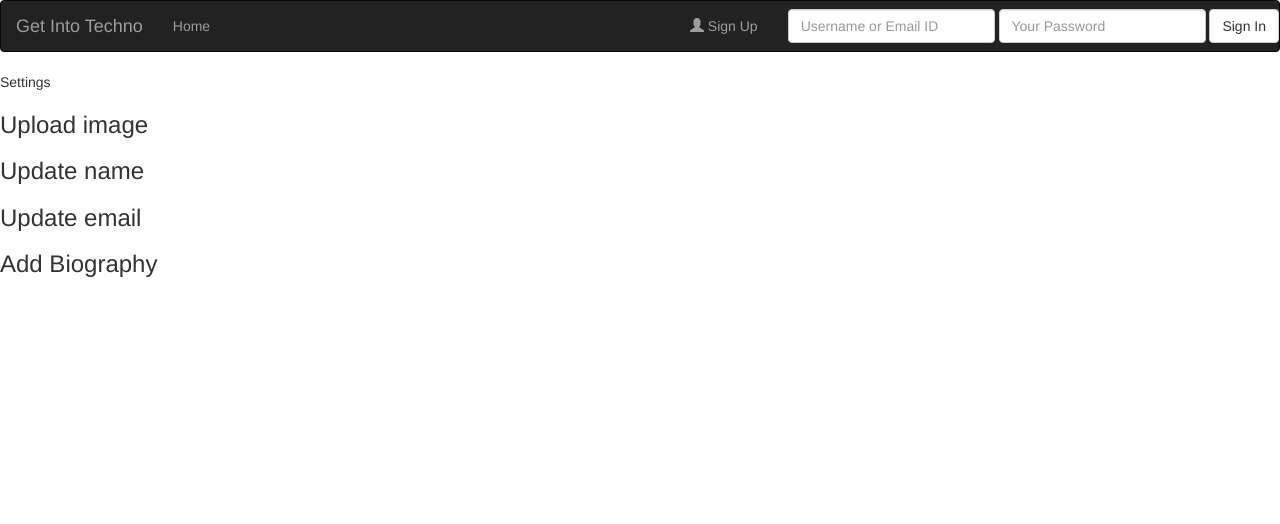
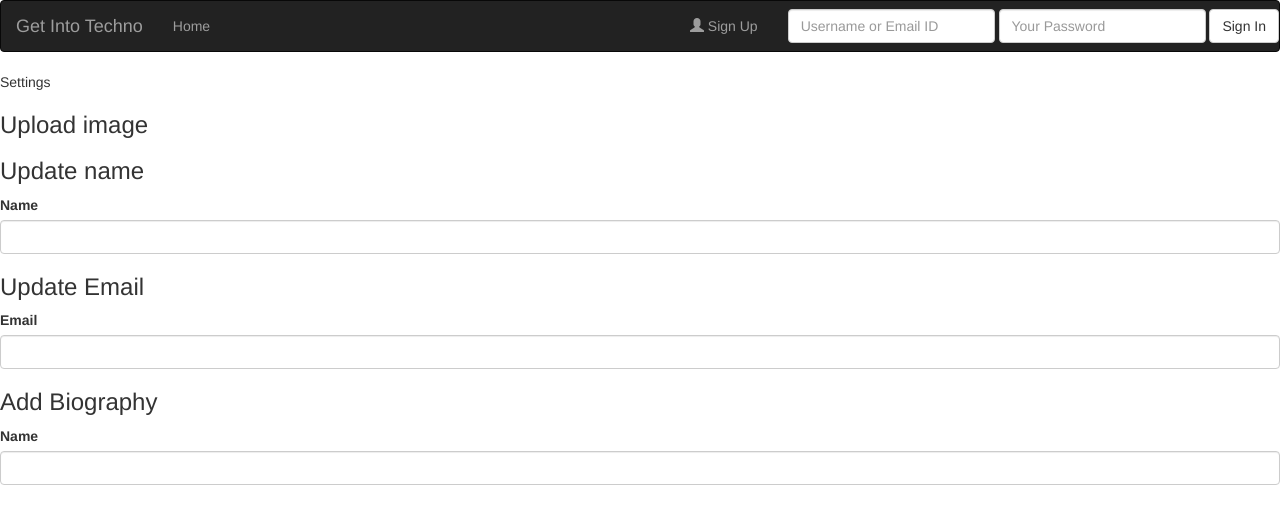
Before and after one commit to LindaEriksson87/BlogProject, a PHP site: page /settings.php in a window 1280 px wide. Shown: the top 524 px of the page. Run offline with PHP 8.4, Linux system fonts and the light colour scheme.

Commit message:
adding updates settings.php page
neWillett MINGW64 /c/xampp/htdocs/BlogProject (master)
$ git add settings.

```diff
--- a/View/settings.php
+++ b/View/settings.php
@@ -31,10 +31,32 @@ else
 
     <div>
         <h3>Upload image</h3>
+        <!--RW - for posting a profile picture -->
+          <div id="post" class="collapse">
+            <form class ="col-sm-8 well well-lg" action="" method="post">
+                <div class="form-group">
+                <label for="image">Image</label>
+                <input type="image" name="title" value="<?php if ( isset($_POST['image']) ) echo $_POST['image']; ?>">
+                </div>
+          </div>
 
         <h3>Update name</h3>
-        <h3>Update email</h3>
+               <div class="form-group">
+                <label for="name">Name</label>
+                <input class="form-control" type="text" name="name" value="<?php if ( isset($_POST['name']) ) echo $_POST['name']; ?>">
+               </div>
+
+        <h3>Update Email</h3>
+               <div class="form-group">
+                <label for="email">Email</label>
+                <input class="form-control" type="text" name="email" value="<?php if ( isset($_POST['email']) ) echo $_POST['email']; ?>">
+               </div>
+
         <h3>Add Biography</h3>
+            <div class="form-group">
+                <label for="bioraphy">Name</label>
+                <input class="form-control" type="text" name="biography" value="<?php if ( isset($_POST['biography']) ) echo $_POST['biography']; ?>">
+            </div>
     </div>
 
 
```
